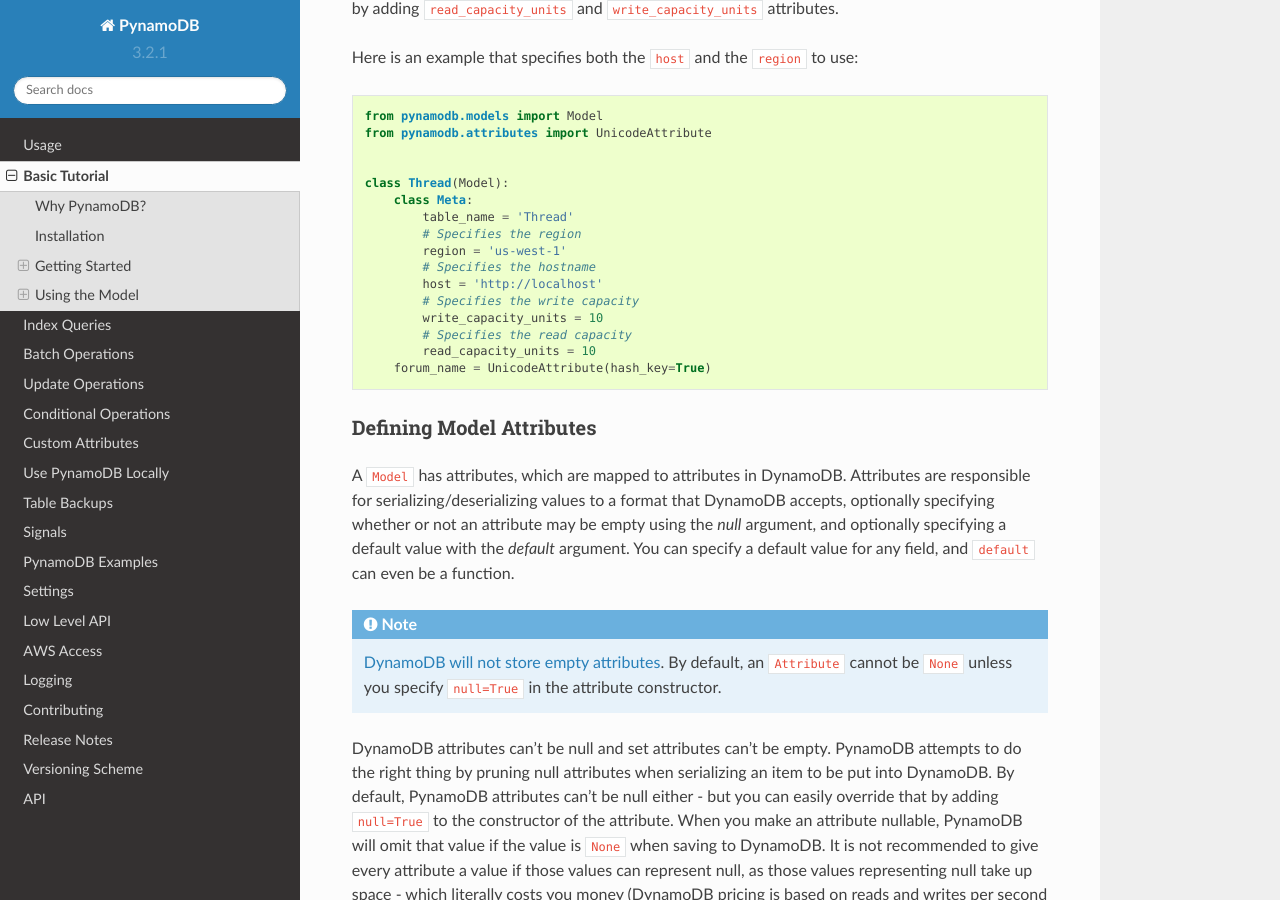
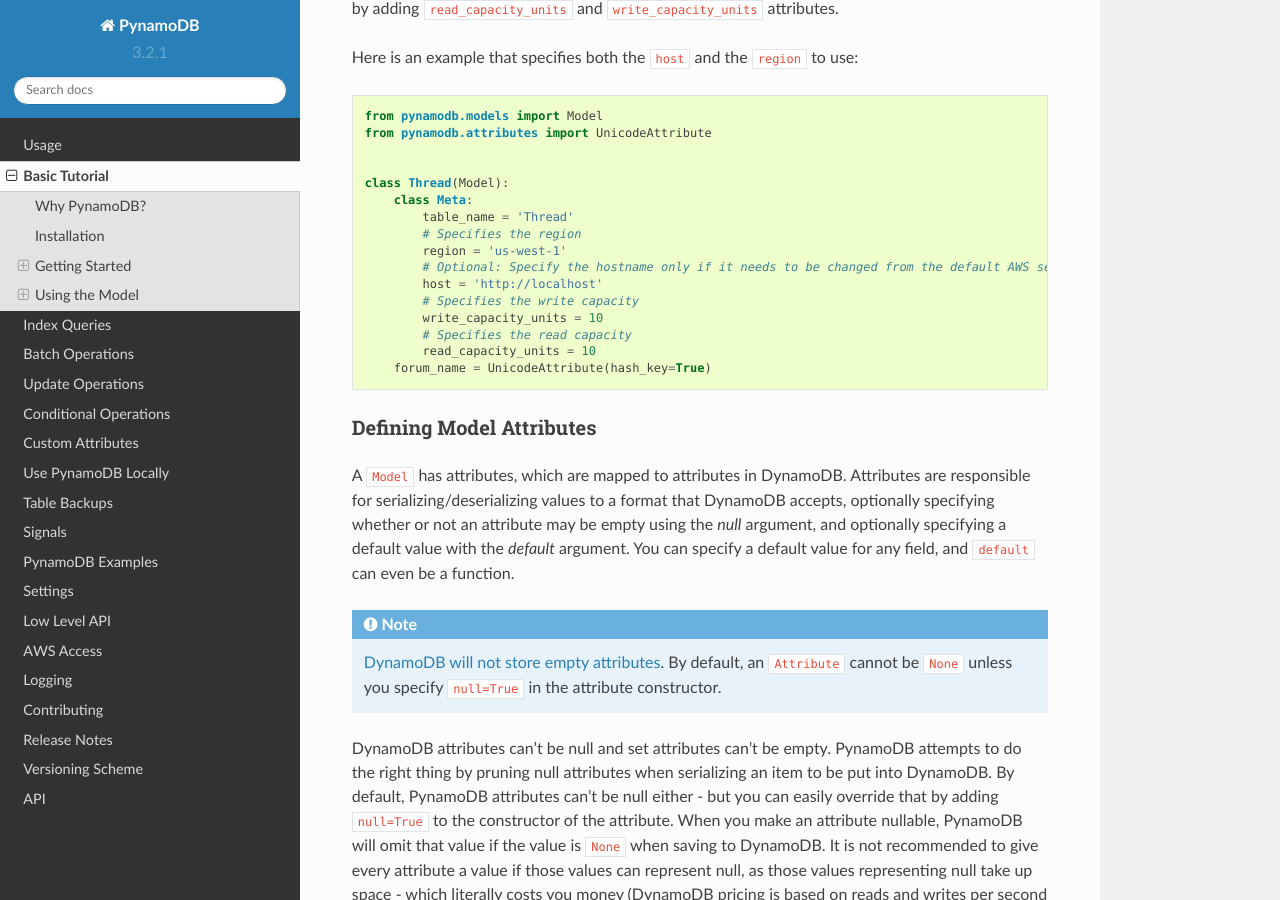
Before and after one commit to pynamodb/PynamoDB, a Sphinx documentation site: the page built from docs/tutorial.rst, in a window 1280 px wide and 900 px high, scrolled down 2001 px. Built offline with Sphinx 7.4.7 and the Read the Docs theme 2.0.0, drawn with Linux system fonts in a browser that asks for light colours.

Commit message:
doc update
Signed-off-by: jmphilli <jphillips@lyft.com>

```diff
--- a/docs/tutorial.rst
+++ b/docs/tutorial.rst
@@ -102,7 +102,7 @@
             table_name = 'Thread'
             # Specifies the region
             region = 'us-west-1'
-            # Specifies the hostname
+            # Optional: Specify the hostname only if it needs to be changed from the default AWS setting
             host = 'http://localhost'
             # Specifies the write capacity
             write_capacity_units = 10
```
